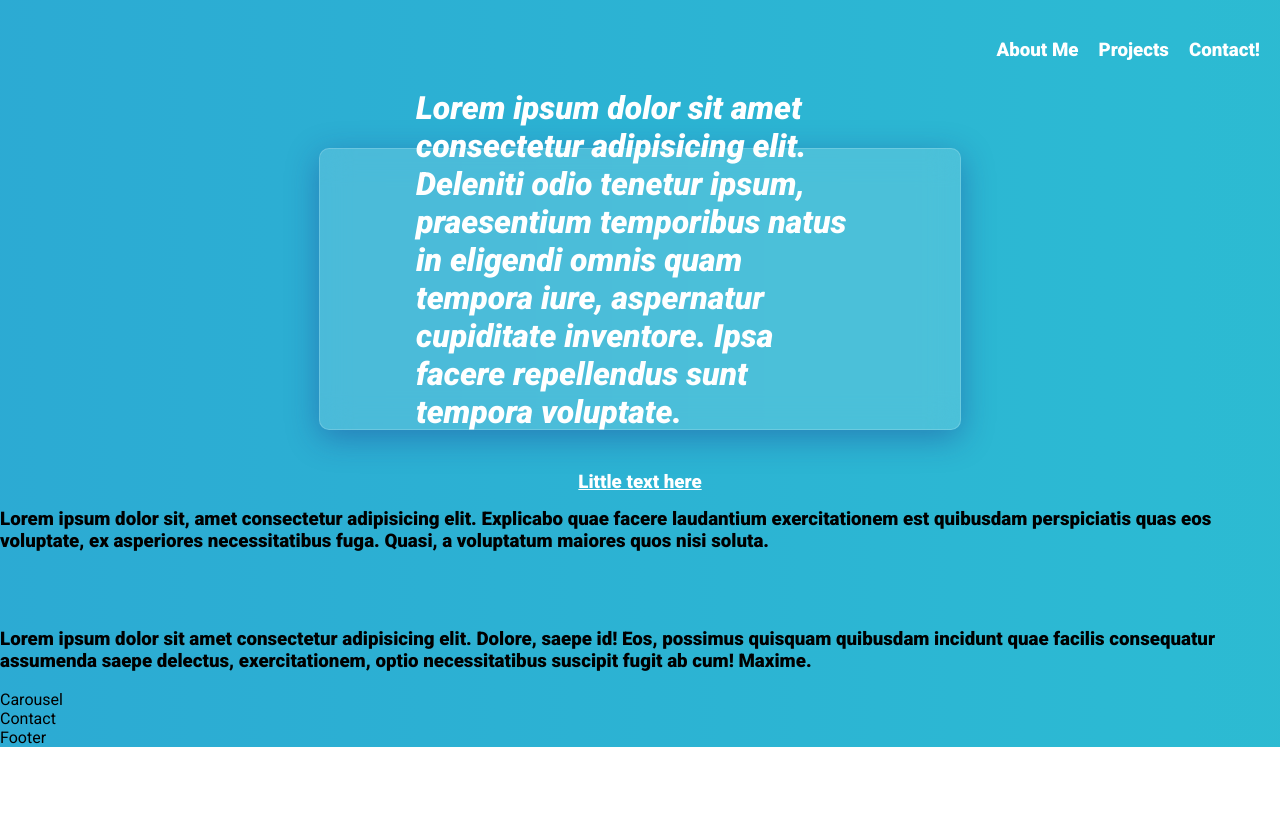
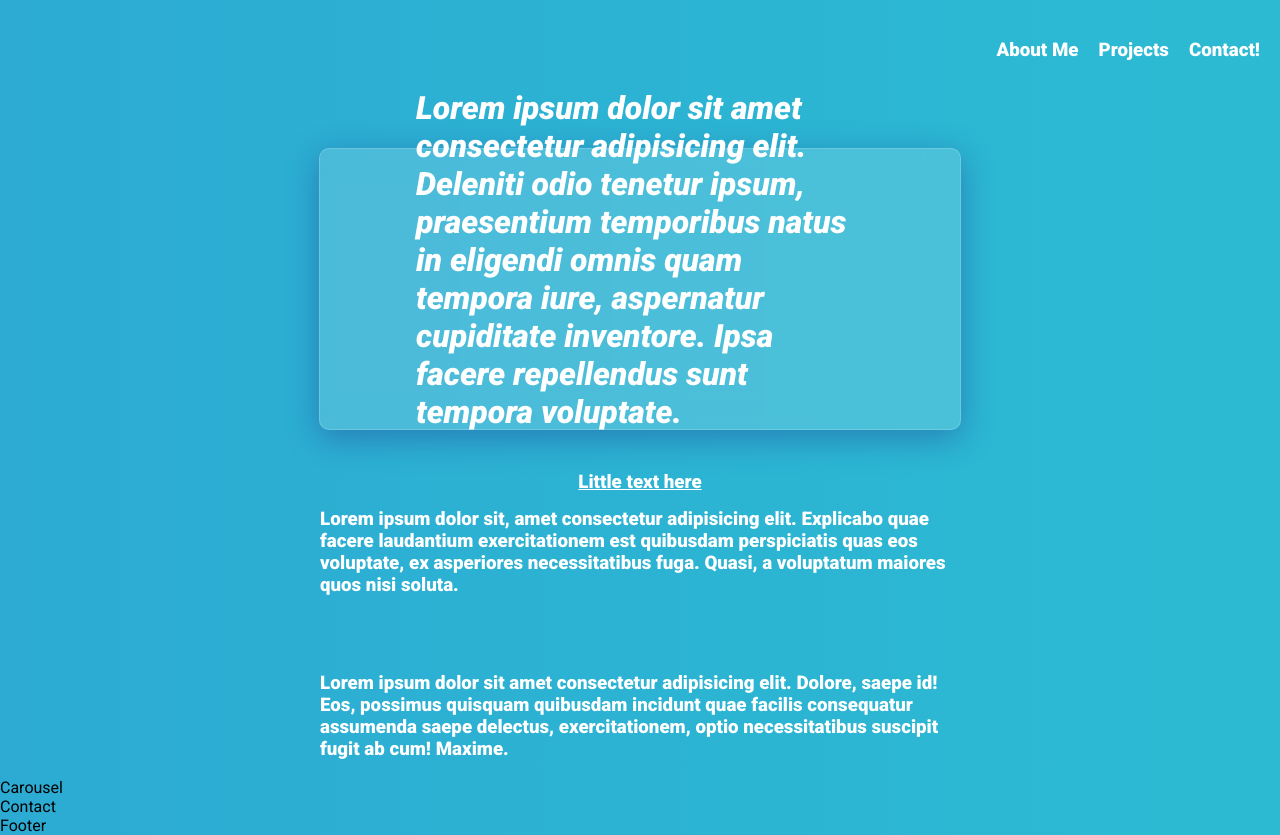
Before and after one commit to NovumChaldea/persona, a React (Create React App) app: page / in a window 1280 px wide. Before the commit the page ends 800 px from the top, so only its background shows below. Built offline with nearby package versions, Linux system fonts and the light colour scheme.

Commit message:
Changes in the About section

```diff
--- a/src/components/About.jsx
+++ b/src/components/About.jsx
@@ -1,15 +1,18 @@
 import React, { Fragment } from 'react';
+import styles from '../styles/About.module.css';
 
 const About = () => {
   return (
-    <Fragment>
-      <div>
-        <h3>Lorem ipsum dolor sit, amet consectetur adipisicing elit. Explicabo quae facere laudantium exercitationem est quibusdam perspiciatis quas eos voluptate, ex asperiores necessitatibus fuga. Quasi, a voluptatum maiores quos nisi soluta.</h3>
-        <img></img>
-      </div>
-      <div>
-        <img></img>
-        <h3>Lorem ipsum dolor sit amet consectetur adipisicing elit. Dolore, saepe id! Eos, possimus quisquam quibusdam incidunt quae facilis consequatur assumenda saepe delectus, exercitationem, optio necessitatibus suscipit fugit ab cum! Maxime.</h3>
+    <Fragment >
+      <div className={styles.box}>
+        <div className={styles.container}>
+          <h3>Lorem ipsum dolor sit, amet consectetur adipisicing elit. Explicabo quae facere laudantium exercitationem est quibusdam perspiciatis quas eos voluptate, ex asperiores necessitatibus fuga. Quasi, a voluptatum maiores quos nisi soluta.</h3>
+          <img></img>
+        </div>
+        <div className={styles.container}>
+          <img></img>
+          <h3>Lorem ipsum dolor sit amet consectetur adipisicing elit. Dolore, saepe id! Eos, possimus quisquam quibusdam incidunt quae facilis consequatur assumenda saepe delectus, exercitationem, optio necessitatibus suscipit fugit ab cum! Maxime.</h3>
+        </div>
       </div>
     </Fragment>
   );
--- a/src/styles/About.module.css
+++ b/src/styles/About.module.css
@@ -0,0 +1,12 @@
+.box{
+    display: flex;
+    flex-direction: column;
+    justify-content: center;
+    align-items: center;
+}
+
+.container{
+    width: 50%;
+    height: 70%;
+    color: white;
+}
```
